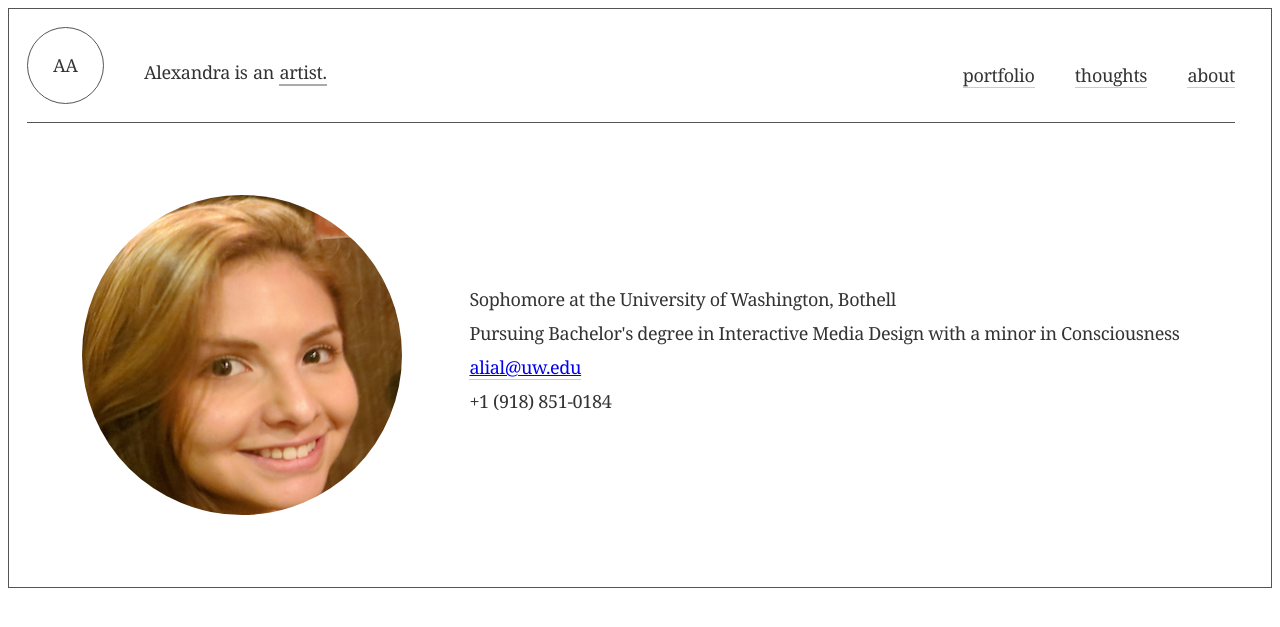
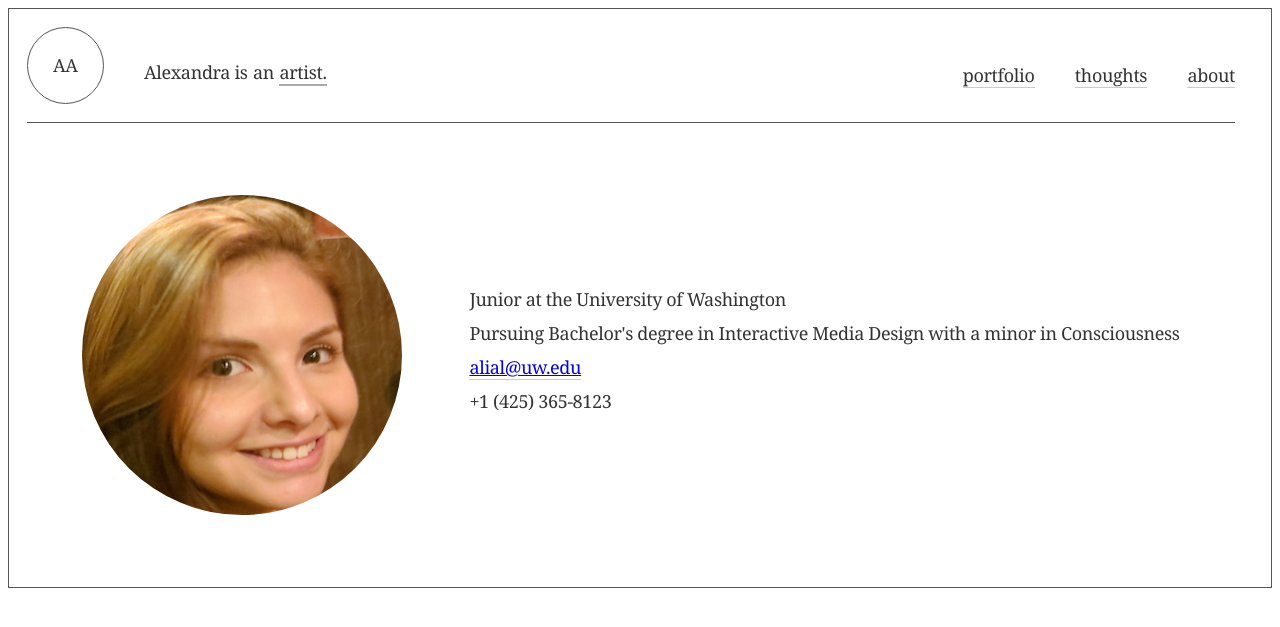
Before and after one commit to alialfaro/alialfaro.github.io, a Jekyll site: the page built from about.html, in a window 1280 px wide. Shown: the top 627 px of the page. Built offline with Jekyll 4.4.1, drawn with Linux system fonts in a browser that asks for light colours; Markdown is read by kramdown in place of the engine named in the settings.

Commit message:
update about page

```diff
--- a/about.html
+++ b/about.html
@@ -8,13 +8,13 @@ title: "About"
 
   <div class="about-me">
     <ol>
-      <li>Sophomore at the University of Washington, Bothell</li>
+      <li>Junior at the University of Washington</li>
       <li>Pursuing Bachelor's degree in Interactive Media Design with a minor in Consciousness</li>
       <li>
         <a href="mailto:alial@uw.edu">alial@uw.edu</a>
       </li>
       <li>
-        <span>+1 (918) 851-0184</span>
+        <span>+1 (425) 365-8123</span>
       </li>
     <ol>
   </quote>
```
